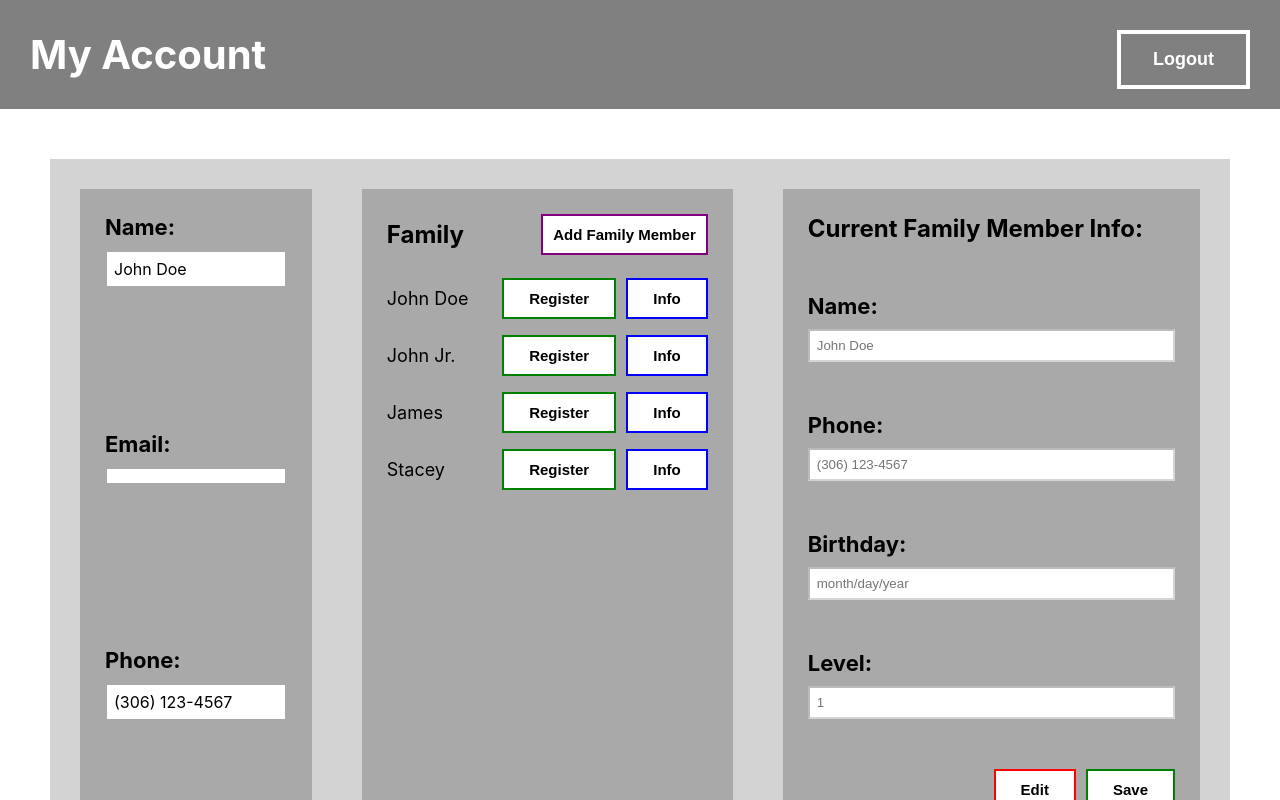
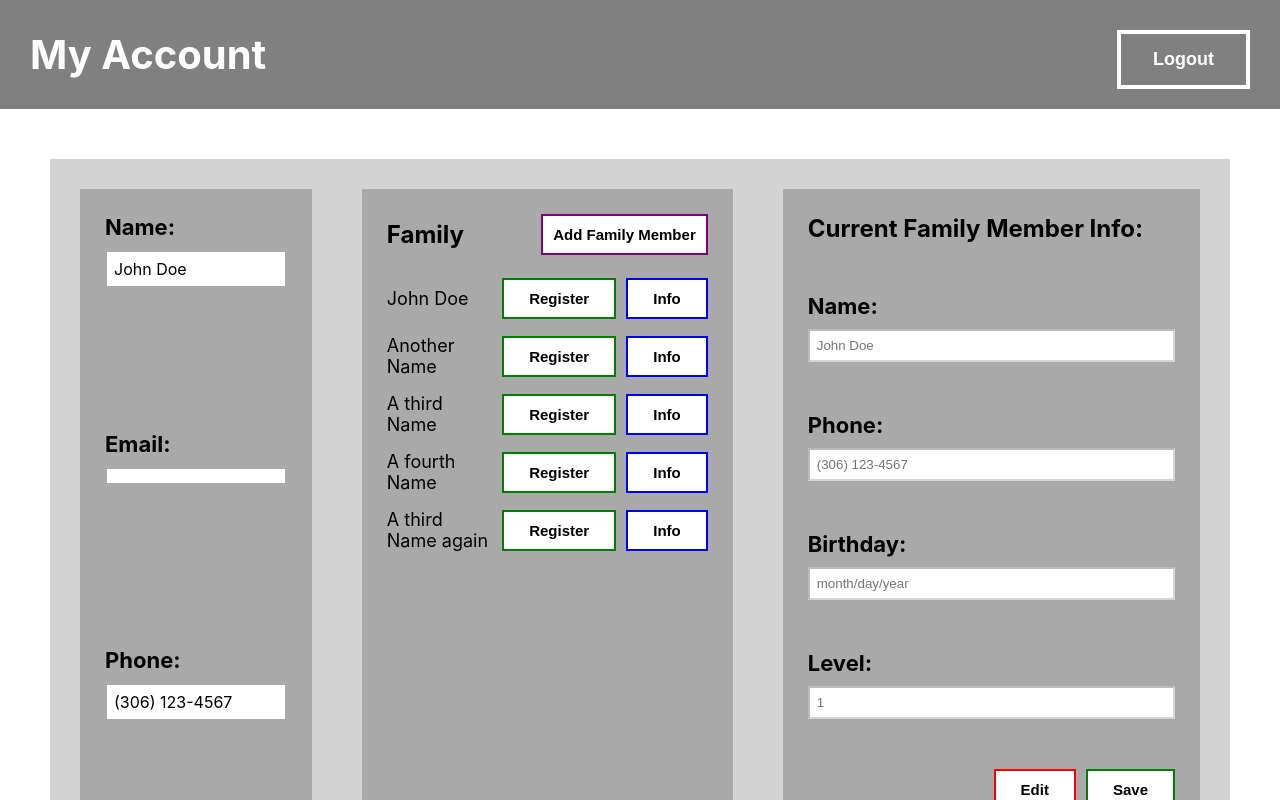
Before and after one commit to Aesha7/CMPT-370, a React (Create React App) app in the folder front-end/: page /my-account in a window 1280 px wide. Shown: the top 800 px of the page. Built offline with nearby package versions, Linux system fonts and the light colour scheme.

Commit message:
dynamically render names (divs) of children

```diff
--- a/front-end/src/pages/ViewAccountPage.jsx
+++ b/front-end/src/pages/ViewAccountPage.jsx
@@ -15,7 +15,6 @@
   let [birthday] = useState("month/day/year");
   let [level] = useState("1");
 
-  console.log(location.state)
   email = location.state;
 
   // use email to look up other info on db and modify varaibles (also to get kids)
@@ -26,6 +25,48 @@
    name = ___;
    */
   let navigate = useNavigate();
+
+
+
+
+  // const displayChildren = () =>{
+
+  // }
+
+  // the children that are listed
+
+  const registerChild = (e) =>{
+    let path = '/class-registration'
+    navigate(path, {state: {email: email, childName: e.target.value}})
+  }
+
+  let children = [
+    {
+      'name': 'John Doe',
+    },
+    {
+      'name': 'Another Name',
+    },
+    {
+      'name': 'A third Name',
+    },
+    {
+      'name': 'A fourth Name',
+    },
+    {
+      'name': 'A third Name again',
+    },
+  ]
+
+  let renders = children.map(function (i) {
+    return(
+      <div className="family-member-row">
+        <label className="family-member-name" for="family"> {i.name} </label>
+        <button className="register-button" value={i.name} type="button" onClick={registerChild} >Register</button>
+        <button className="info-button" type="button">Info</button>
+      </div>
+    )
+  })
 
   const addFamilyMemberRouteChange = () =>{
     let path = '/add-family';
@@ -109,9 +150,14 @@
             <label className="heading" for="family">Family</label>
             <button className="family-button" onClick={addFamilyMember}>Add Family Member</button>
           </div>
+            {/* looping through children*/}
+            {/* <script type = "text/javascript"> */}
+              {renders}
+
+            {/* </script> */}
 
             {/* have to loop through children? */}
-            <div className="family-member-row">
+            {/* <div className="family-member-row">
               <label className="family-member-name" for="family"> John Doe </label>
               <button className="register-button" type="button">Register</button>
               <button className="info-button" type="button">Info</button>
@@ -133,7 +179,7 @@
               <label className="family-member-name" for="family"> Stacey </label>
               <button className="register-button" type="button">Register</button>
               <button className="info-button" type="button">Info</button>
-            </div>
+            </div> */}
 
           <div className="family-schedule">
             <button className="schedule-button" onClick={viewFamilyScheduleRouteChange}>View Family Schedule</button>
```
